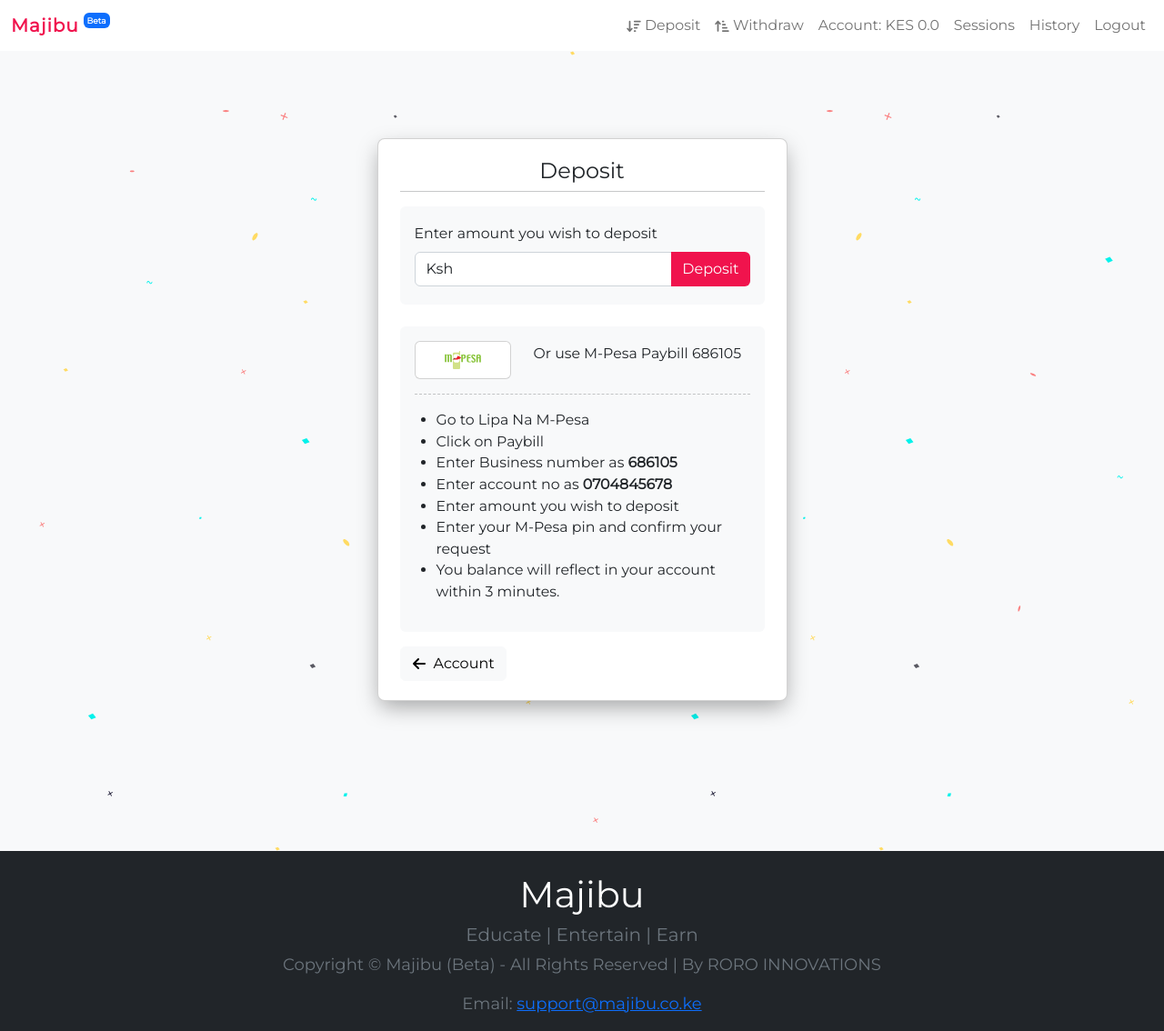
After one commit to waruingugi/majibu-v5, a Python web app: template app/accounts/templates/deposit.html in a window 1280 px wide. The commit adds this page. Shown: the whole page at 91% size. Run offline with Jinja, Linux system fonts and the light colour scheme; the template is opened without the code that fills it, so the values that code supplies are empty; some libraries are stand-ins or nearby versions.

Commit message:
Create deposit route and template

```diff
--- /dev/null
+++ b/app/accounts/templates/deposit.html
@@ -0,0 +1,53 @@
+{% extends "templates/layout.html" %}
+
+{% block content %}
+    {% include "templates/navbar.html" %}
+
+
+    <section id="content-full-height" class="bg-light py-5">
+        <div class="container">
+            <div class="row justify-content-center">
+                <div class="col-md-5">
+                    <div class="card mt-5" id="content-card">
+                        <div class="card-body">
+                            <h4 class="text-center">Deposit</h4>
+                            <hr class="mt-0">
+                            <div class="bg-light p-3 mb-4 rounded">
+                                <form><label class="form-label small">Enter amount you wish to deposit</label>
+                                    <div class="input-group mb-1"><span class="input-group-text bg-white">Ksh</span><input class="form-control border-start-0" type="tel" min="1" max="5000" name="amount" required="" minlength="1" maxlength="5000" pattern="[0-9]+" autocomplete="off" inputmode="tel"><button class="btn btn-primary" id="btn-preferred" type="submit">Deposit</button></div>
+                                </form>
+                            </div>
+                            <div class="bg-light p-3 mb-3 rounded">
+                                <div class="row">
+                                    <div class="col-4">
+                                        <div class="card">
+                                            <img class="card-img-top w-100 d-block" src="{{ url_for('static', path='assets/img/mpesa-logo.svg') }}" height="40px">
+                                        </div>
+                                    </div>
+                                    <div class="col"><small>Or use M-Pesa Paybill 686105</small></div>
+                                </div>
+                                <hr style="border-top-style: dashed;">
+                                <ul class="small ps-4">
+                                    <li>Go to Lipa Na M-Pesa</li>
+                                    <li>Click on Paybill</li>
+                                    <li>Enter Business number as <strong>686105</strong></li>
+                                    <li>Enter account no as <strong>0704845678</strong></li>
+                                    <li>Enter amount you wish to deposit</li>
+                                    <li>Enter your M-Pesa pin and confirm your request</li>
+                                    <li>You balance will reflect in your account within 3 minutes.</li>
+                                </ul>
+                            </div><a class="btn btn-light" role="button"><svg xmlns="http://www.w3.org/2000/svg" viewBox="-32 0 512 512" width="1em" height="1em" fill="currentColor" class="me-2">
+                                    <!--! Font Awesome Free 6.1.1 by @fontawesome - https://fontawesome.com License - https://fontawesome.com/license/free (Icons: CC BY 4.0, Fonts: SIL OFL 1.1, Code: MIT License) Copyright 2022 Fonticons, Inc. -->
+                                    <path d="M447.1 256C447.1 273.7 433.7 288 416 288H109.3l105.4 105.4c12.5 12.5 12.5 32.75 0 45.25C208.4 444.9 200.2 448 192 448s-16.38-3.125-22.62-9.375l-160-160c-12.5-12.5-12.5-32.75 0-45.25l160-160c12.5-12.5 32.75-12.5 45.25 0s12.5 32.75 0 45.25L109.3 224H416C433.7 224 447.1 238.3 447.1 256z"></path>
+                                </svg>Account</a>
+                        </div>
+                    </div>
+                </div>
+            </div>
+        </div>
+    </section>
+
+
+    {% include 'templates/footer.html' %}
+
+{% endblock %}
--- a/app/templates/navbar.html
+++ b/app/templates/navbar.html
@@ -3,7 +3,7 @@
         <div class="collapse navbar-collapse" id="navcol">
             <ul class="navbar-nav ms-auto small">
                 <li class="nav-item">
-                    <a class="nav-link" href="#"><svg xmlns="http://www.w3.org/2000/svg" viewBox="0 -32 576 576" width="1em" height="1em" fill="currentColor" class="me-1">
+                    <a class="nav-link" href="{{ url_for('get_deposit') }}"><svg xmlns="http://www.w3.org/2000/svg" viewBox="0 -32 576 576" width="1em" height="1em" fill="currentColor" class="me-1">
                             <!--! Font Awesome Free 6.1.1 by @fontawesome - https://fontawesome.com License - https://fontawesome.com/license/free (Icons: CC BY 4.0, Fonts: SIL OFL 1.1, Code: MIT License) Copyright 2022 Fonticons, Inc. -->
                             <path d="M416 288h-95.1c-17.67 0-32 14.33-32 32s14.33 32 32 32H416c17.67 0 32-14.33 32-32S433.7 288 416 288zM544 32h-223.1c-17.67 0-32 14.33-32 32s14.33 32 32 32H544c17.67 0 32-14.33 32-32S561.7 32 544 32zM352 416h-32c-17.67 0-32 14.33-32 32s14.33 32 32 32h32c17.67 0 31.1-14.33 31.1-32S369.7 416 352 416zM480 160h-159.1c-17.67 0-32 14.33-32 32s14.33 32 32 32H480c17.67 0 32-14.33 32-32S497.7 160 480 160zM192.4 330.7L160 366.1V64.03C160 46.33 145.7 32 128 32S96 46.33 96 64.03v302L63.6 330.7c-6.312-6.883-14.94-10.38-23.61-10.38c-7.719 0-15.47 2.781-21.61 8.414c-13.03 11.95-13.9 32.22-1.969 45.27l87.1 96.09c12.12 13.26 35.06 13.26 47.19 0l87.1-96.09c11.94-13.05 11.06-33.31-1.969-45.27C224.6 316.8 204.4 317.7 192.4 330.7z"></path>
                         </svg>Deposit</a></li>
```
Also changed, not shown: app/accounts/routes/account.py (+12 -0 lines).
